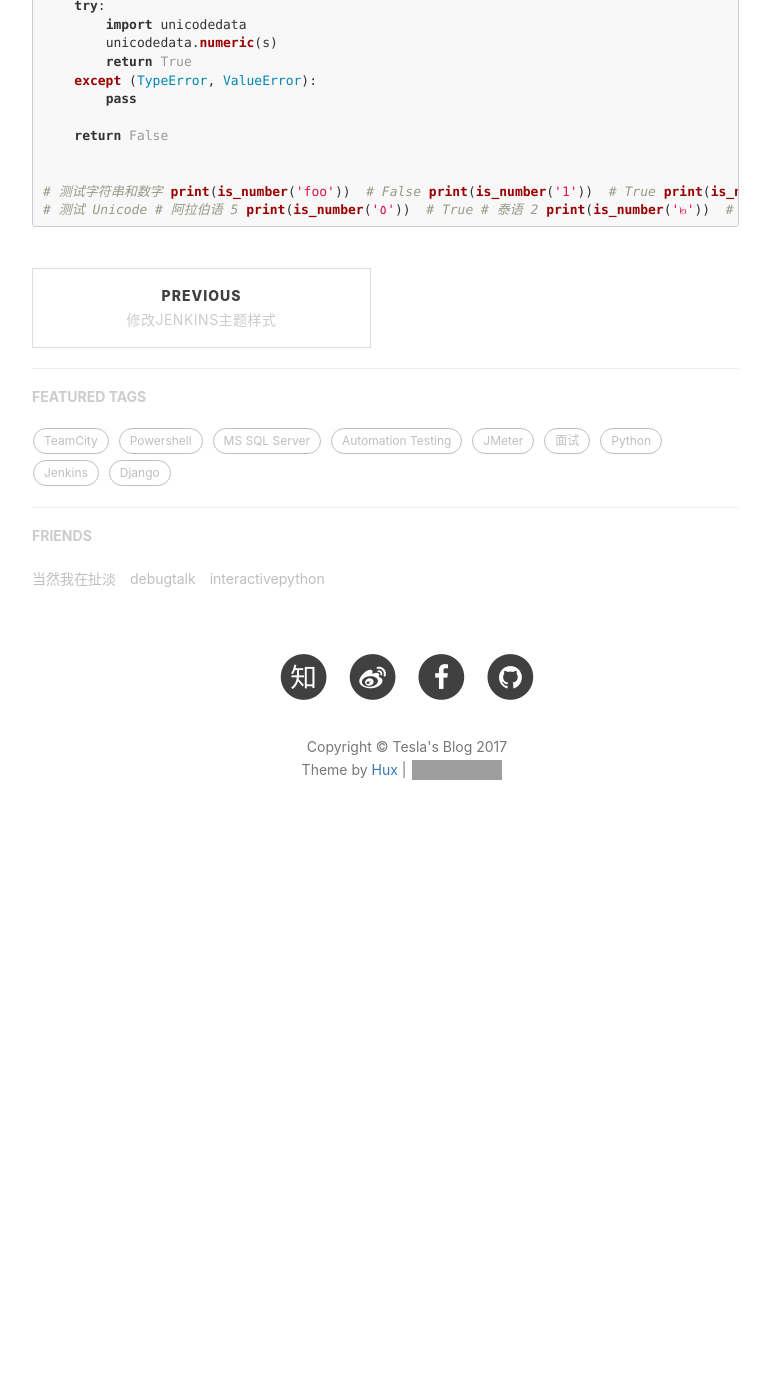
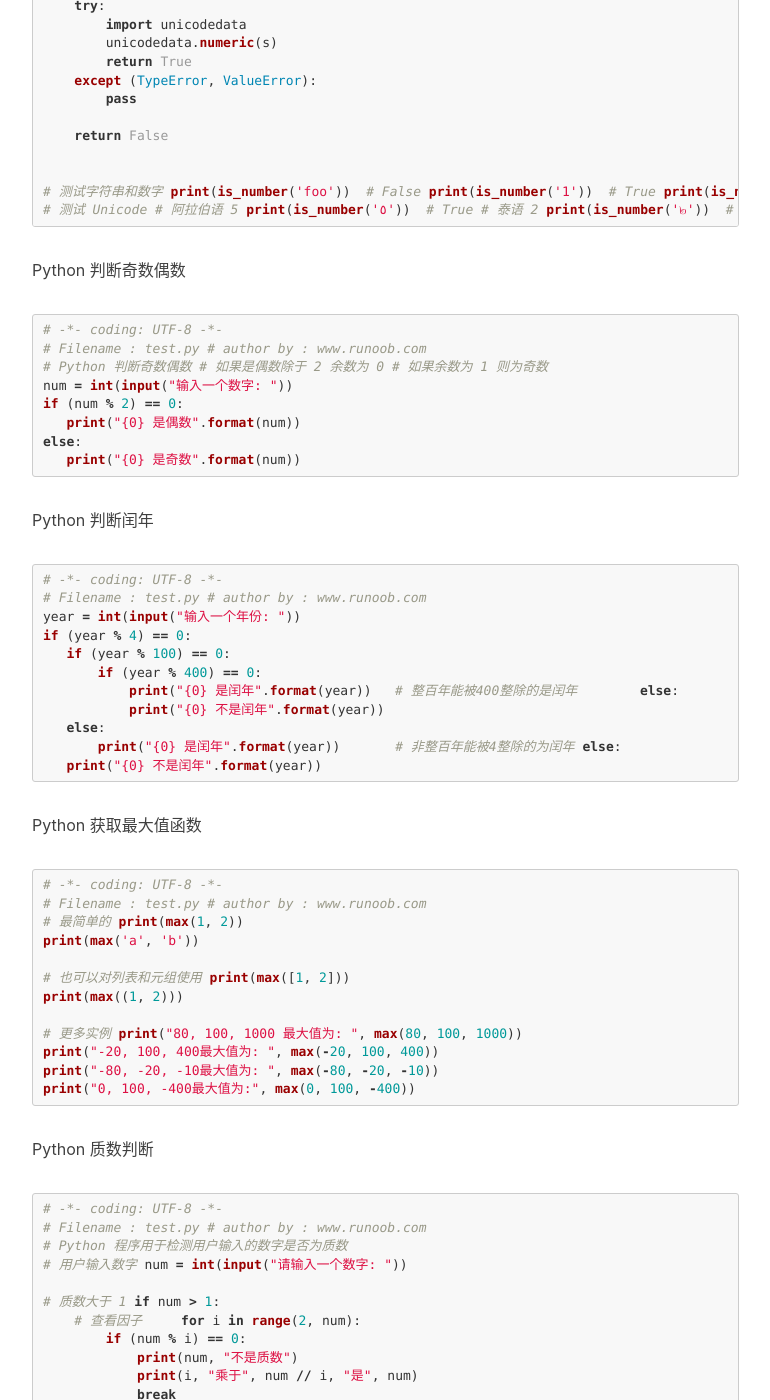
Before and after one commit to ccflyme/ccflyme.github.io, a Jekyll site: the page built from _posts/2017-09-14-python3_instance.markdown, in a window 1280 px wide and 1400 px high, scrolled down 3082 px. Shown: the whole window, without its empty margins (233-1003 px from the left). Built offline with Jekyll 4.4.1, drawn with Linux system fonts in a browser that asks for light colours; nearby versions of some CDN libraries; comment, search, counter and statistics services are not loaded; before the commit the page ends 3956 px from its top, so only the background shows below that; some of the changed text lies outside the part shown; grey boxes are pictures that could not be loaded.

Commit message:
Update 2017-09-14-python3_instance.markdown

````diff
--- a/_posts/2017-09-14-python3_instance.markdown
+++ b/_posts/2017-09-14-python3_instance.markdown
@@ -200,3 +200,87 @@ print(is_number('四'))  # True
 # 版权号
 print(is_number('©'))  # False
 ```
+Python 判断奇数偶数
+```python
+# -*- coding: UTF-8 -*-
+
+# Filename : test.py
+# author by : www.runoob.com
+
+# Python 判断奇数偶数
+# 如果是偶数除于 2 余数为 0
+# 如果余数为 1 则为奇数
+
+num = int(input("输入一个数字: "))
+if (num % 2) == 0:
+   print("{0} 是偶数".format(num))
+else:
+   print("{0} 是奇数".format(num))
+```
+Python 判断闰年
+```python
+# -*- coding: UTF-8 -*-
+
+# Filename : test.py
+# author by : www.runoob.com
+
+year = int(input("输入一个年份: "))
+if (year % 4) == 0:
+   if (year % 100) == 0:
+       if (year % 400) == 0:
+           print("{0} 是闰年".format(year))   # 整百年能被400整除的是闰年
+       else:
+           print("{0} 不是闰年".format(year))
+   else:
+       print("{0} 是闰年".format(year))       # 非整百年能被4整除的为闰年
+else:
+   print("{0} 不是闰年".format(year))
+```
+Python 获取最大值函数
+```python
+# -*- coding: UTF-8 -*-
+
+# Filename : test.py
+# author by : www.runoob.com
+
+# 最简单的
+print(max(1, 2))
+print(max('a', 'b'))
+
+# 也可以对列表和元组使用
+print(max([1, 2]))
+print(max((1, 2)))
+
+# 更多实例
+print("80, 100, 1000 最大值为: ", max(80, 100, 1000))
+print("-20, 100, 400最大值为: ", max(-20, 100, 400))
+print("-80, -20, -10最大值为: ", max(-80, -20, -10))
+print("0, 100, -400最大值为:", max(0, 100, -400))
+```
+Python 质数判断
+```python
+# -*- coding: UTF-8 -*-
+
+# Filename : test.py
+# author by : www.runoob.com
+
+# Python 程序用于检测用户输入的数字是否为质数
+
+# 用户输入数字
+num = int(input("请输入一个数字: "))
+
+# 质数大于 1
+if num > 1:
+    # 查看因子
+    for i in range(2, num):
+        if (num % i) == 0:
+            print(num, "不是质数")
+            print(i, "乘于", num // i, "是", num)
+            break
+    else:
+        print(num, "是质数")
+
+# 如果输入的数字小于或等于 1，不是质数
+else:
+    print(num, "不是质数")
+```
````
